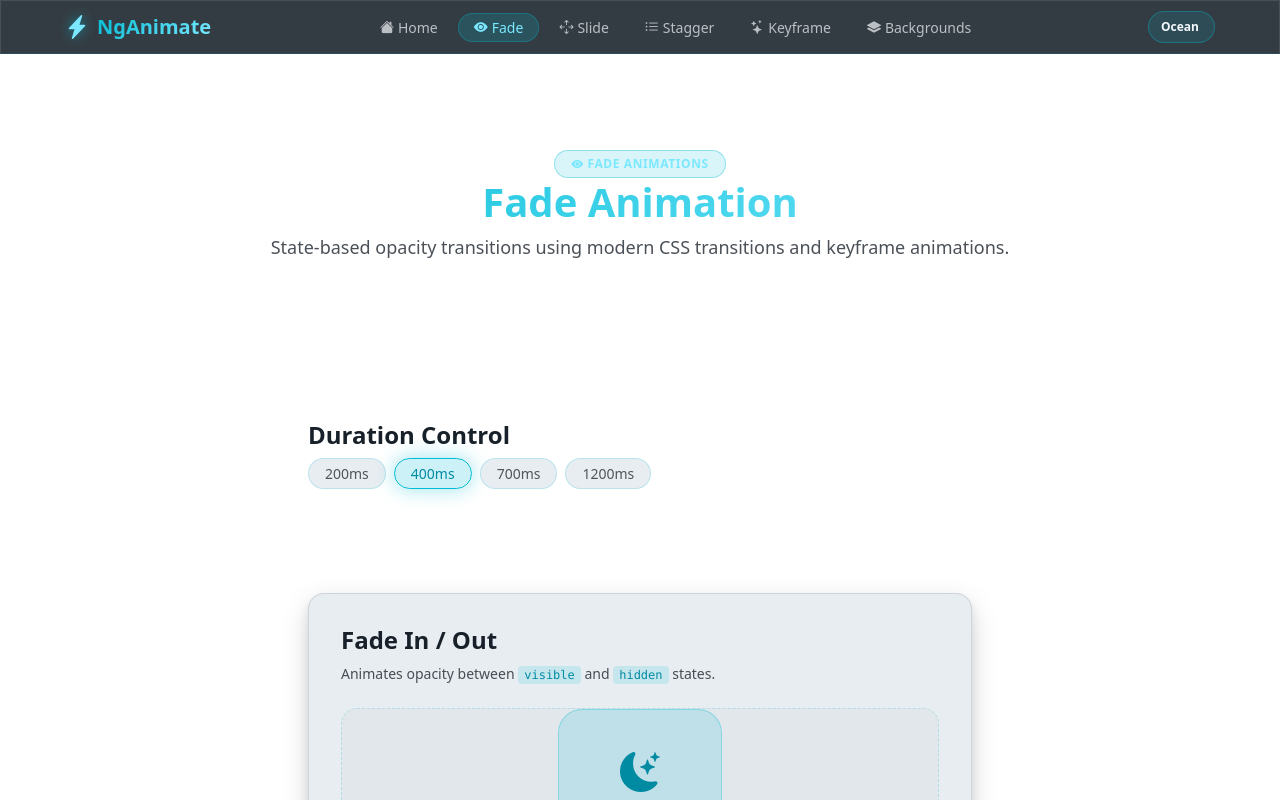
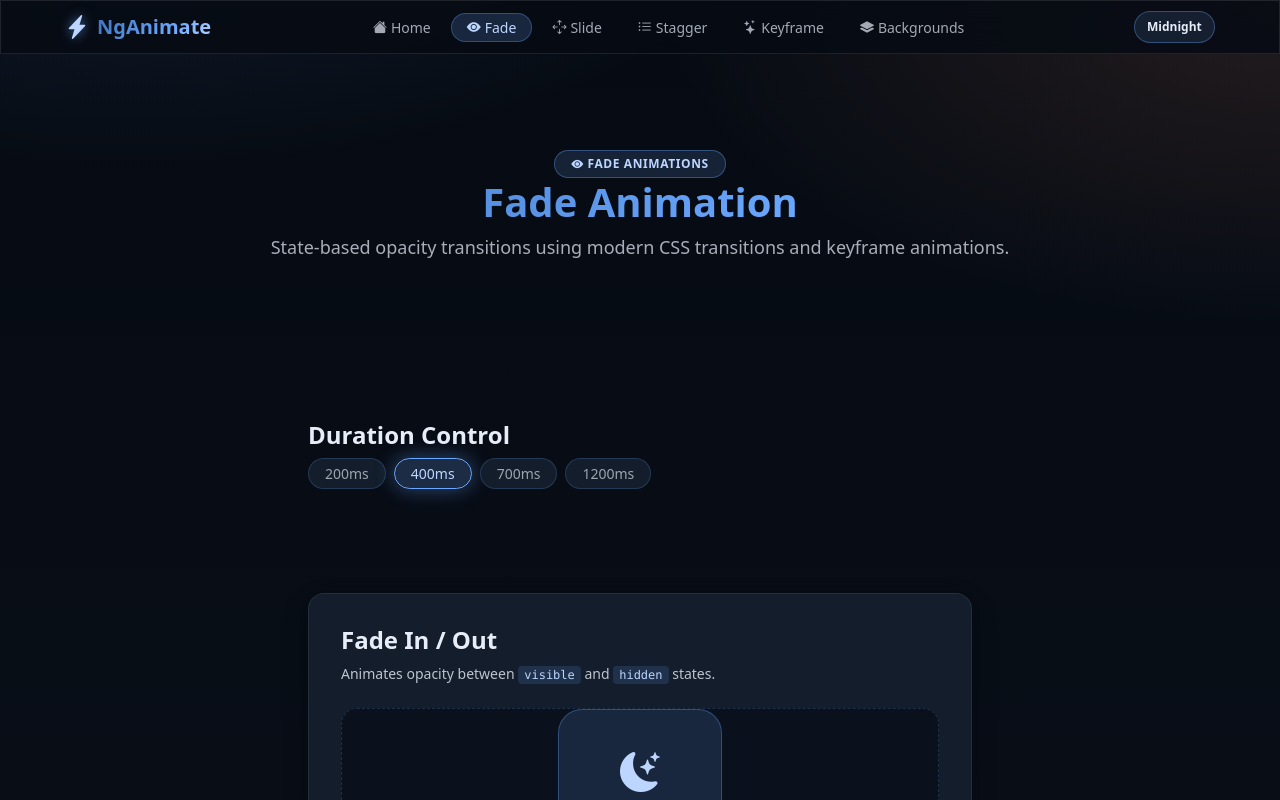
Before and after one commit to ambika-infotech-service/AngularAnimation, an Angular app: page /fade in a window 1280 px wide. Shown: the top 800 px of the page. Built offline with nearby package versions, Linux system fonts and the light colour scheme.

Commit message:
Theme converted to dark

```diff
--- a/src/app/app/services/theme.ts
+++ b/src/app/app/services/theme.ts
@@ -1,7 +1,7 @@
 import { DOCUMENT } from '@angular/common';
 import { Injectable, inject, signal } from '@angular/core';
 
-export type AppTheme = 'ocean' | 'sunset' | 'neon';
+export type AppTheme = 'midnight' | 'ocean' | 'sunset' | 'neon';
 
 @Injectable({
   providedIn: 'root',
@@ -10,7 +10,7 @@ export class ThemeService {
   private readonly document = inject(DOCUMENT);
   private readonly storageKey = 'ng-animate-theme';
 
-  readonly currentTheme = signal<AppTheme>('ocean');
+  readonly currentTheme = signal<AppTheme>('midnight');
 
   constructor() {
     const saved = this.readStoredTheme();
@@ -31,14 +31,14 @@ export class ThemeService {
   private readStoredTheme(): AppTheme {
     try {
       const stored = localStorage.getItem(this.storageKey);
-      if (stored === 'ocean' || stored === 'sunset' || stored === 'neon') {
+      if (stored === 'midnight' || stored === 'ocean' || stored === 'sunset' || stored === 'neon') {
         return stored;
       }
     } catch {
       // Local storage may be unavailable in some environments.
     }
 
-    return 'ocean';
+    return 'midnight';
   }
 
   private persistTheme(theme: AppTheme): void {
--- a/src/app/components/navbar/navbar.ts
+++ b/src/app/components/navbar/navbar.ts
@@ -14,6 +14,7 @@ export class Navbar {
   readonly menuOpen = signal(false);
 
   readonly themes: ReadonlyArray<{ value: AppTheme; label: string }> = [
+    { value: 'midnight', label: 'Midnight' },
     { value: 'ocean', label: 'Ocean' },
     { value: 'sunset', label: 'Sunset' },
     { value: 'neon', label: 'Neon' },
@@ -26,7 +27,7 @@ export class Navbar {
   onThemeChange(event: Event): void {
     const value = (event.target as HTMLSelectElement).value;
 
-    if (value === 'ocean' || value === 'sunset' || value === 'neon') {
+    if (value === 'midnight' || value === 'ocean' || value === 'sunset' || value === 'neon') {
       this.themeService.setTheme(value);
     }
   }
--- a/src/app/pages/fade-demo/fade-demo.scss
+++ b/src/app/pages/fade-demo/fade-demo.scss
@@ -3,7 +3,7 @@
 
 .demo-desc code {
   background: color-mix(in srgb, var(--color-primary) 15%, transparent);
-  color: var(--color-primary-dark);
+  color: var(--color-primary-light);
 }
 
 // Duration picker
@@ -14,9 +14,9 @@
 }
 
 .dur-btn {
-  background: color-mix(in srgb, var(--color-light) 95%, var(--color-dark) 5%);
+  background: var(--color-dark-card);
   border: 1px solid color-mix(in srgb, var(--color-primary) 20%, transparent);
-  color: color-mix(in srgb, var(--color-dark) 76%, white 24%);
+  color: color-mix(in srgb, var(--color-light) 65%, transparent);
   border-radius: $radius-full;
   padding: $spacing-xs $spacing-md;
   font-size: $font-size-sm;
@@ -26,20 +26,20 @@
 
   &:hover {
     border-color: var(--color-primary-light);
-    color: var(--color-primary-dark);
+    color: var(--color-light);
   }
 
   &.active {
     background: color-mix(in srgb, var(--color-primary) 20%, transparent);
     border-color: var(--color-primary);
-    color: var(--color-primary-dark);
+    color: var(--color-primary-light);
     box-shadow: 0 0 20px color-mix(in srgb, var(--color-primary) 40%, transparent);
   }
 }
 
 // Demo stage
 .demo-stage {
-  background: color-mix(in srgb, var(--color-light) 92%, var(--color-dark) 8%);
+  background: color-mix(in srgb, var(--color-dark-surface) 60%, transparent);
   border: 1px dashed color-mix(in srgb, var(--color-primary) 20%, transparent);
   border-radius: $radius-lg;
   min-height: 160px;
@@ -56,7 +56,7 @@
   border: 1px solid color-mix(in srgb, var(--color-primary) 30%, transparent);
   border-radius: $radius-xl;
   padding: $spacing-xl $spacing-2xl;
-  color: var(--color-primary-dark);
+  color: var(--color-primary-light);
   font-weight: $font-weight-semi;
   opacity: 1;
   transform: translateY(0) scale(1);
@@ -69,7 +69,7 @@
   &.box-secondary {
     background: color-mix(in srgb, var(--color-secondary) 12%, transparent);
     border-color: color-mix(in srgb, var(--color-secondary) 30%, transparent);
-    color: var(--color-secondary-dark);
+    color: var(--color-secondary-light);
   }
 
   &.box-accent {
@@ -106,7 +106,7 @@
   gap: $spacing-sm;
   background: var(--gradient-primary);
   border: none;
-  color: var(--color-dark);
+  color: var(--color-light);
   border-radius: $radius-full;
   padding: $spacing-sm $spacing-xl;
   font-size: $font-size-sm;
--- a/src/app/pages/keyframe-demo/keyframe-demo.scss
+++ b/src/app/pages/keyframe-demo/keyframe-demo.scss
@@ -11,9 +11,9 @@
   display: flex;
   align-items: center;
   gap: $spacing-sm;
-  color: var(--color-dark);
+  color: var(--color-light);
 
-  i { color: var(--color-primary-dark); }
+  i { color: var(--color-primary-light); }
 }
 
 // Grid of keyframe cards
@@ -29,8 +29,8 @@
 // Individual card
 .kf-card {
   @include card;
-  background: color-mix(in srgb, var(--color-light) 94%, var(--color-dark) 6%);
-  border-color: color-mix(in srgb, var(--color-dark) 12%, transparent);
+  background: var(--color-dark-card);
+  border-color: color-mix(in srgb, var(--color-light) 8%, transparent);
   padding: $spacing-xl;
   @include flex-column;
   align-items: center;
@@ -59,12 +59,12 @@
   @include flex-center;
   font-size: $font-size-2xl;
 
-  .kf-card--primary   & { background: color-mix(in srgb, var(--color-primary) 12%, white 88%); color: var(--color-primary-dark); }
-  .kf-card--secondary & { background: color-mix(in srgb, var(--color-secondary) 12%, white 88%); color: var(--color-secondary-dark); }
-  .kf-card--accent    & { background: color-mix(in srgb, var(--color-accent) 12%, white 88%);    color: var(--color-accent-dark); }
-  .kf-card--danger    & { background: color-mix(in srgb, #ff5f6d 12%, white 88%); color: #b63745; }
-  .kf-card--info      & { background: color-mix(in srgb, #52b8ff 12%, white 88%); color: #1f78b7; }
-  .kf-card--warning   & { background: color-mix(in srgb, #ffcc66 12%, white 88%); color: #9a6b06; }
+  .kf-card--primary   & { background: color-mix(in srgb, var(--color-primary) 12%, transparent); color: var(--color-primary-light); }
+  .kf-card--secondary & { background: color-mix(in srgb, var(--color-secondary) 12%, transparent); color: var(--color-secondary-light); }
+  .kf-card--accent    & { background: color-mix(in srgb, var(--color-accent) 12%, transparent); color: var(--color-accent); }
+  .kf-card--danger    & { background: color-mix(in srgb, #ff5f6d 12%, transparent); color: #ff8c95; }
+  .kf-card--info      & { background: color-mix(in srgb, #52b8ff 12%, transparent); color: #52b8ff; }
+  .kf-card--warning   & { background: color-mix(in srgb, #ffcc66 12%, transparent); color: #ffcc66; }
 }
 
 .kf-anim-bounce {
@@ -100,12 +100,12 @@
 .kf-title {
   font-size: $font-size-lg;
   font-weight: $font-weight-bold;
-  color: var(--color-dark);
+  color: var(--color-light);
 }
 
 .kf-desc {
   font-size: $font-size-xs;
-  color: color-mix(in srgb, var(--color-dark) 82%, white 18%);
+  color: color-mix(in srgb, var(--color-light) 80%, transparent);
   line-height: $line-height-normal;
 }
 
@@ -121,12 +121,12 @@
   cursor: pointer;
   @include transition(all, $duration-fast);
 
-  .kf-card--primary   & { background: color-mix(in srgb, var(--color-primary) 14%, white 86%); color: var(--color-primary-dark); }
-  .kf-card--secondary & { background: color-mix(in srgb, var(--color-secondary) 14%, white 86%); color: var(--color-secondary-dark); }
-  .kf-card--accent    & { background: color-mix(in srgb, var(--color-accent) 14%, white 86%); color: var(--color-accent-dark); }
-  .kf-card--danger    & { background: color-mix(in srgb, #ff5f6d 14%, white 86%); color: #b63745; }
-  .kf-card--info      & { background: color-mix(in srgb, #52b8ff 14%, white 86%); color: #1f78b7; }
-  .kf-card--warning   & { background: color-mix(in srgb, #ffcc66 20%, white 80%); color: #9a6b06; }
+  .kf-card--primary   & { background: color-mix(in srgb, var(--color-primary) 18%, transparent); color: var(--color-primary-light); }
+  .kf-card--secondary & { background: color-mix(in srgb, var(--color-secondary) 18%, transparent); color: var(--color-secondary-light); }
+  .kf-card--accent    & { background: color-mix(in srgb, var(--color-accent) 18%, transparent); color: var(--color-accent); }
+  .kf-card--danger    & { background: color-mix(in srgb, #ff5f6d 18%, transparent); color: #ff8c95; }
+  .kf-card--info      & { background: color-mix(in srgb, #52b8ff 18%, transparent); color: #52b8ff; }
+  .kf-card--warning   & { background: color-mix(in srgb, #ffcc66 18%, transparent); color: #ffcc66; }
 
   &:hover {
     transform: scale(1.05);
@@ -142,16 +142,16 @@
   margin: 0 auto;
 
   .demo-card {
-    background: color-mix(in srgb, var(--color-light) 95%, var(--color-dark) 5%);
-    border-color: color-mix(in srgb, var(--color-dark) 12%, transparent);
-    color: var(--color-dark);
+    background: var(--color-dark-card);
+    border-color: color-mix(in srgb, var(--color-light) 8%, transparent);
+    color: var(--color-light);
   }
 }
 
 // Code block
 .code-block {
-  background: color-mix(in srgb, var(--color-light) 98%, var(--color-primary) 2%);
-  border: 1px solid color-mix(in srgb, var(--color-dark) 16%, transparent);
+  background: var(--color-dark-surface);
+  border: 1px solid color-mix(in srgb, var(--color-primary) 15%, transparent);
   border-radius: $radius-lg;
   padding: $spacing-lg;
   overflow-x: auto;
@@ -161,10 +161,10 @@
     font-family: 'SF Mono', 'Fira Code', monospace;
     font-size: $font-size-xs;
     line-height: 1.7;
-    color: color-mix(in srgb, var(--color-dark) 85%, black 15%);
+    color: color-mix(in srgb, var(--color-light) 75%, transparent);
   }
 
-  code { color: var(--color-primary-dark); }
+  code { color: var(--color-primary-light); }
 }
 
 // sr-only
--- a/src/app/pages/slide-demo/slide-demo.scss
+++ b/src/app/pages/slide-demo/slide-demo.scss
@@ -3,7 +3,7 @@
 
 .demo-desc code {
   background: color-mix(in srgb, var(--color-secondary) 15%, transparent);
-  color: var(--color-secondary-dark);
+  color: var(--color-secondary-light);
 }
 
 // Direction picker
@@ -17,9 +17,9 @@
   display: inline-flex;
   align-items: center;
   gap: $spacing-xs;
-  background: color-mix(in srgb, var(--color-light) 95%, var(--color-dark) 5%);
+  background: var(--color-dark-card);
   border: 1px solid color-mix(in srgb, var(--color-secondary) 20%, transparent);
-  color: color-mix(in srgb, var(--color-dark) 76%, white 24%);
+  color: color-mix(in srgb, var(--color-light) 65%, transparent);
   border-radius: $radius-full;
   padding: $spacing-xs $spacing-md;
   font-size: $font-size-sm;
@@ -29,20 +29,20 @@
 
   &:hover {
     border-color: var(--color-secondary-light);
-    color: var(--color-secondary-dark);
+    color: var(--color-light);
   }
 
   &.active {
     background: color-mix(in srgb, var(--color-secondary) 15%, transparent);
     border-color: var(--color-secondary);
-    color: var(--color-secondary-dark);
+    color: var(--color-secondary-light);
     box-shadow: 0 0 20px color-mix(in srgb, var(--color-secondary) 40%, transparent);
   }
 }
 
 // Demo stage
 .demo-stage {
-  background: color-mix(in srgb, var(--color-light) 92%, var(--color-dark) 8%);
+  background: color-mix(in srgb, var(--color-dark-surface) 60%, transparent);
   border: 1px dashed color-mix(in srgb, var(--color-secondary) 20%, transparent);
   border-radius: $radius-lg;
   min-height: 160px;
@@ -60,7 +60,7 @@
   border: 1px solid color-mix(in srgb, var(--color-primary) 30%, transparent);
   border-radius: $radius-xl;
   padding: $spacing-xl $spacing-2xl;
-  color: var(--color-primary-dark);
+  color: var(--color-primary-light);
   font-weight: $font-weight-semi;
 
   i { font-size: $font-size-3xl; }
@@ -68,7 +68,7 @@
   &.box-secondary {
     background: color-mix(in srgb, var(--color-secondary) 12%, transparent);
     border-color: color-mix(in srgb, var(--color-secondary) 30%, transparent);
-    color: var(--color-secondary-dark);
+    color: var(--color-secondary-light);
   }
 
   &.box-accent {
@@ -91,7 +91,7 @@
   gap: $spacing-sm;
   background: var(--gradient-primary);
   border: none;
-  color: var(--color-dark);
+  color: var(--color-light);
   border-radius: $radius-full;
   padding: $spacing-sm $spacing-xl;
   font-size: $font-size-sm;
@@ -126,11 +126,11 @@
   @include flex-column;
   align-items: center;
   gap: $spacing-sm;
-  background: color-mix(in srgb, var(--color-light) 95%, var(--color-dark) 5%);
+  background: var(--color-dark-card);
   border: 1px solid color-mix(in srgb, var(--color-secondary) 20%, transparent);
   border-radius: $radius-lg;
   padding: $spacing-lg $spacing-md;
-  color: color-mix(in srgb, var(--color-dark) 76%, white 24%);
+  color: color-mix(in srgb, var(--color-light) 65%, transparent);
   font-size: $font-size-sm;
   font-weight: $font-weight-medium;
   cursor: pointer;
@@ -139,9 +139,9 @@
   i { font-size: $font-size-2xl; }
 
   &:hover {
-    background: color-mix(in srgb, var(--color-secondary) 12%, white 88%);
+    background: color-mix(in srgb, var(--color-secondary) 10%, transparent);
     border-color: var(--color-secondary);
-    color: var(--color-secondary-dark);
+    color: var(--color-secondary-light);
     transform: translateY(-3px);
     box-shadow: 0 0 20px color-mix(in srgb, var(--color-secondary) 40%, transparent);
   }
--- a/src/styles.scss
+++ b/src/styles.scss
@@ -6,66 +6,87 @@
 
 :root,
 :root[data-theme='ocean'] {
-  --color-primary: #00bcd4;
-  --color-primary-light: #7ce8ff;
-  --color-primary-dark: #008ba3;
-  --color-secondary: #14f1b7;
-  --color-secondary-light: #8dffd9;
-  --color-secondary-dark: #0da67f;
-  --color-accent: #ff7a59;
-  --color-accent-dark: #d65133;
-  --color-info: #52b8ff;
-  --color-dark: #182029;
-  --color-dark-card: #1f2a36;
-  --color-dark-surface: #111a23;
-  --color-light: #f3f8fc;
-  --color-subtle: rgba(243, 248, 252, 0.75);
-  --gradient-primary: linear-gradient(135deg, #00bcd4 0%, #7ce8ff 100%);
-  --gradient-secondary: linear-gradient(135deg, #0da67f 0%, #8dffd9 100%);
-  --gradient-accent: linear-gradient(135deg, #d65133 0%, #ff7a59 100%);
-  --gradient-hero: linear-gradient(135deg, #008ba3 0%, #14f1b7 50%, #ff7a59 100%);
+  --color-primary: #3ea6ff;
+  --color-primary-light: #9cd0ff;
+  --color-primary-dark: #1f72bf;
+  --color-secondary: #22d3a6;
+  --color-secondary-light: #8ff0d2;
+  --color-secondary-dark: #159a78;
+  --color-accent: #ff8b5e;
+  --color-accent-dark: #c8603b;
+  --color-info: #7ec3ff;
+  --color-dark: #0f1723;
+  --color-dark-card: #172131;
+  --color-dark-surface: #0a101a;
+  --color-light: #eaf2ff;
+  --color-subtle: rgba(234, 242, 255, 0.72);
+  --gradient-primary: linear-gradient(135deg, #1f72bf 0%, #3ea6ff 60%, #9cd0ff 100%);
+  --gradient-secondary: linear-gradient(135deg, #159a78 0%, #22d3a6 60%, #8ff0d2 100%);
+  --gradient-accent: linear-gradient(135deg, #c8603b 0%, #ff8b5e 100%);
+  --gradient-hero: linear-gradient(130deg, #1b2e4a 0%, #0f1723 45%, #172131 100%);
 }
 
 :root[data-theme='sunset'] {
-  --color-primary: #ff6b6b;
-  --color-primary-light: #ffb4a6;
-  --color-primary-dark: #d94848;
-  --color-secondary: #ff9f43;
-  --color-secondary-light: #ffd08a;
-  --color-secondary-dark: #d97920;
-  --color-accent: #7f5af0;
-  --color-accent-dark: #5e3fbe;
-  --color-info: #7bc3ff;
-  --color-dark: #231a22;
-  --color-dark-card: #2f2330;
-  --color-dark-surface: #1a141d;
-  --color-light: #fff3eb;
-  --color-subtle: rgba(255, 243, 235, 0.75);
-  --gradient-primary: linear-gradient(135deg, #ff6b6b 0%, #ffb4a6 100%);
-  --gradient-secondary: linear-gradient(135deg, #d97920 0%, #ffd08a 100%);
-  --gradient-accent: linear-gradient(135deg, #5e3fbe 0%, #7f5af0 100%);
-  --gradient-hero: linear-gradient(135deg, #d94848 0%, #ff9f43 50%, #7f5af0 100%);
+  --color-primary: #ff6d7d;
+  --color-primary-light: #ffb5be;
+  --color-primary-dark: #c54758;
+  --color-secondary: #ff9d5a;
+  --color-secondary-light: #ffd0ac;
+  --color-secondary-dark: #c16d34;
+  --color-accent: #b489ff;
+  --color-accent-dark: #7d59c8;
+  --color-info: #a9c5ff;
+  --color-dark: #19111c;
+  --color-dark-card: #25182a;
+  --color-dark-surface: #120c15;
+  --color-light: #f7edf9;
+  --color-subtle: rgba(247, 237, 249, 0.72);
+  --gradient-primary: linear-gradient(135deg, #c54758 0%, #ff6d7d 62%, #ffb5be 100%);
+  --gradient-secondary: linear-gradient(135deg, #c16d34 0%, #ff9d5a 62%, #ffd0ac 100%);
+  --gradient-accent: linear-gradient(135deg, #7d59c8 0%, #b489ff 100%);
+  --gradient-hero: linear-gradient(130deg, #261126 0%, #19111c 45%, #25182a 100%);
 }
 
 :root[data-theme='neon'] {
   --color-primary: #22d3ee;
-  --color-primary-light: #7ef9ff;
-  --color-primary-dark: #0e9fb4;
+  --color-primary-light: #89f2ff;
+  --color-primary-dark: #118ca0;
   --color-secondary: #39ff88;
-  --color-secondary-light: #9fffc9;
-  --color-secondary-dark: #19be5d;
-  --color-accent: #ff4ecd;
-  --color-accent-dark: #d62ea8;
-  --color-info: #66d4ff;
-  --color-dark: #100f1a;
-  --color-dark-card: #1a1830;
-  --color-dark-surface: #0c0b14;
-  --color-light: #f5f6ff;
-  --color-subtle: rgba(245, 246, 255, 0.75);
-  --gradient-primary: linear-gradient(135deg, #22d3ee 0%, #7ef9ff 100%);
-  --gradient-secondary: linear-gradient(135deg, #19be5d 0%, #9fffc9 100%);
-  --gradient-accent: linear-gradient(135deg, #d62ea8 0%, #ff4ecd 100%);
-  --gradient-hero: linear-gradient(135deg, #0e9fb4 0%, #39ff88 50%, #ff4ecd 100%);
+  --color-secondary-light: #9effc6;
+  --color-secondary-dark: #1fbe61;
+  --color-accent: #ff5ad2;
+  --color-accent-dark: #bd318f;
+  --color-info: #77d1ff;
+  --color-dark: #0c0b15;
+  --color-dark-card: #15132a;
+  --color-dark-surface: #080710;
+  --color-light: #ecebff;
+  --color-subtle: rgba(236, 235, 255, 0.72);
+  --gradient-primary: linear-gradient(135deg, #118ca0 0%, #22d3ee 62%, #89f2ff 100%);
+  --gradient-secondary: linear-gradient(135deg, #1fbe61 0%, #39ff88 62%, #9effc6 100%);
+  --gradient-accent: linear-gradient(135deg, #bd318f 0%, #ff5ad2 100%);
+  --gradient-hero: linear-gradient(130deg, #1a1030 0%, #0c0b15 45%, #15132a 100%);
+}
+
+:root[data-theme='midnight'] {
+  --color-primary: #6aa8ff;
+  --color-primary-light: #bdd6ff;
+  --color-primary-dark: #3a70ba;
+  --color-secondary: #57d9bf;
+  --color-secondary-light: #a8efe1;
+  --color-secondary-dark: #2f9a87;
+  --color-accent: #ff9a73;
+  --color-accent-dark: #bf6342;
+  --color-info: #8dc3ff;
+  --color-dark: #0b111b;
+  --color-dark-card: #131d2b;
+  --color-dark-surface: #060b13;
+  --color-light: #e7edf8;
+  --color-subtle: rgba(231, 237, 248, 0.72);
+  --gradient-primary: linear-gradient(135deg, #3a70ba 0%, #6aa8ff 65%, #bdd6ff 100%);
+  --gradient-secondary: linear-gradient(135deg, #2f9a87 0%, #57d9bf 65%, #a8efe1 100%);
+  --gradient-accent: linear-gradient(135deg, #bf6342 0%, #ff9a73 100%);
+  --gradient-hero: linear-gradient(130deg, #0f1b2d 0%, #0b111b 48%, #131d2b 100%);
 }
 
 // Base reset & body
@@ -81,7 +102,10 @@ html {
 
 body {
   font-family: $font-family-base;
-  background-color: var(--color-dark-surface);
+  background:
+    radial-gradient(1200px 600px at 10% -10%, color-mix(in srgb, var(--color-primary) 14%, transparent), transparent 60%),
+    radial-gradient(1000px 520px at 100% 0%, color-mix(in srgb, var(--color-accent) 12%, transparent), transparent 62%),
+    linear-gradient(180deg, var(--color-dark-surface) 0%, var(--color-dark) 100%);
   color: var(--color-light);
   line-height: $line-height-normal;
   min-height: 100vh;
@@ -136,7 +160,7 @@ a {
 
 .section-subtitle {
   font-size: $font-size-md;
-  color: color-mix(in srgb, var(--color-dark) 78%, white 22%);
+  color: var(--color-subtle);
   text-align: center;
   margin-bottom: $spacing-3xl;
 }
@@ -156,19 +180,19 @@ a {
 .demo-section-title {
   font-size: $font-size-xl;
   font-weight: $font-weight-bold;
-  color: var(--color-dark);
+  color: var(--color-light);
   margin-bottom: $spacing-sm;
 }
 
 .demo-desc {
   font-size: $font-size-sm;
-  color: color-mix(in srgb, var(--color-dark) 80%, white 20%);
+  color: color-mix(in srgb, var(--color-light) 80%, transparent);
   margin-bottom: $spacing-lg;
   line-height: $line-height-normal;
 
   code {
-    background: color-mix(in srgb, var(--color-primary) 12%, white 88%);
-    color: var(--color-primary-dark);
+    background: color-mix(in srgb, var(--color-light) 10%, transparent);
+    color: color-mix(in srgb, var(--color-light) 92%, transparent);
     padding: 2px 6px;
     border-radius: $radius-sm;
     font-size: $font-size-xs;
@@ -178,9 +202,9 @@ a {
 // Demo Card
 .demo-card {
   @include card;
-  background: color-mix(in srgb, var(--color-light) 95%, var(--color-dark) 5%);
-  border-color: color-mix(in srgb, var(--color-dark) 12%, transparent);
-  color: var(--color-dark);
+  background: var(--color-dark-card);
+  border-color: color-mix(in srgb, var(--color-light) 8%, transparent);
+  color: var(--color-light);
   padding: $spacing-xl;
   @include transition(transform box-shadow);
 
@@ -255,11 +279,11 @@ a {
 
 @supports not (background: color-mix(in srgb, white 50%, black 50%)) {
   .demo-desc {
-    color: rgba($dark, 0.82);
+    color: rgba($light, 0.8);
 
     code {
-      background: rgba($primary, 0.12);
-      color: $primary-dark;
+      background: rgba($light, 0.08);
+      color: rgba($light, 0.92);
     }
   }
 }
```
Also changed, not shown: src/app/pages/bg-demo/bg-demo.scss (+19 -19 lines), src/app/pages/home/home.scss (+9 -9 lines), src/app/pages/stagger-demo/stagger-demo.scss (+7 -7 lines).
